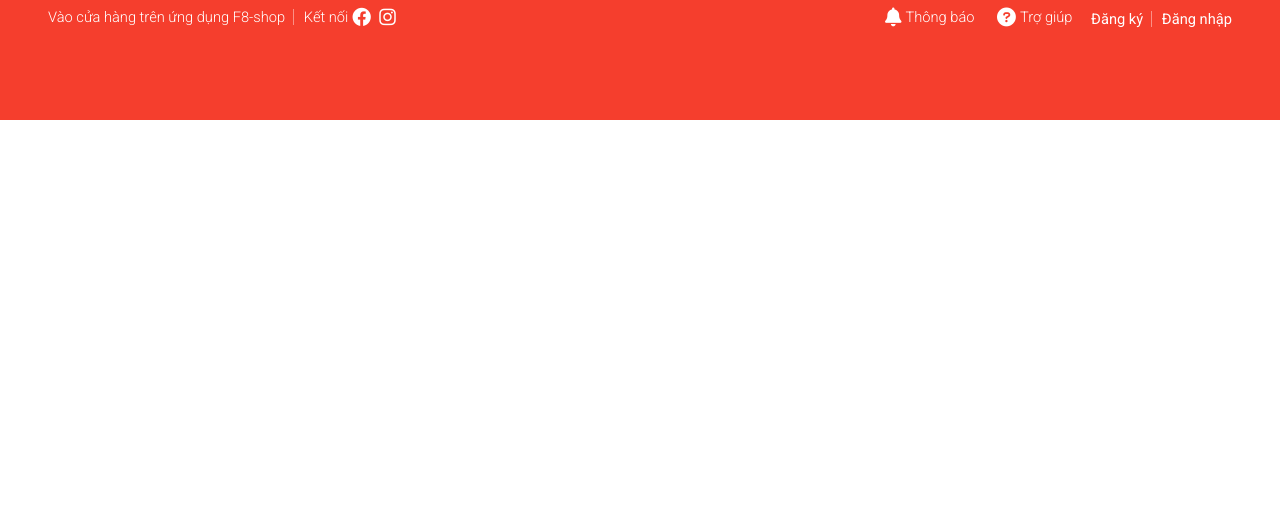
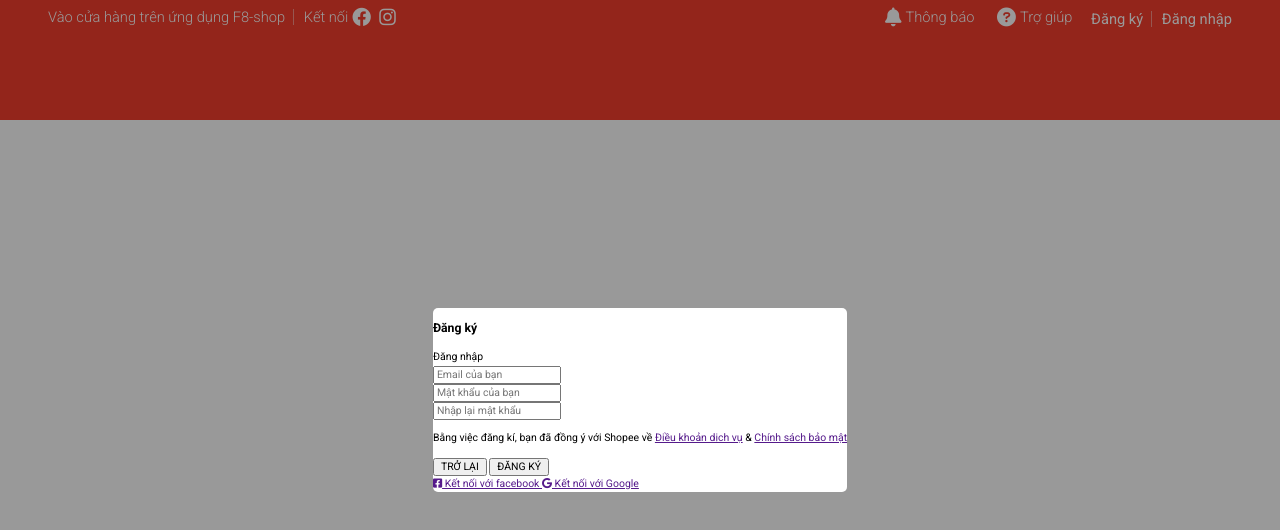
Before and after one commit to xuanhuyonline/demo-shopee, a plain HTML site: page index.html in a window 1280 px wide. Drawn offline with nearby package versions, Linux system fonts and the light colour scheme.

Commit message:
upload form dk

```diff
--- a/assets/css/base.css
+++ b/assets/css/base.css
@@ -46,3 +46,33 @@ html {
 }
 
 /* Giúp cho hình QR hiện ra từ từ */
+
+/* Modal */
+.modal {
+    position: fixed;
+    top: 0;
+    right: 0;
+    bottom: 0;
+    left: 0;
+    display: flex;
+}
+
+.modal__overlay {
+    position: absolute;
+    width: 100%;
+    height: 100%;
+    background-color: rgba(0, 0, 0, 0.4);
+    /* lớp phủ mờ form dk*/
+}
+
+.modal__body {
+    background-color: var(--white-color);
+    margin: auto;
+    position: relative;
+    z-index: 1;
+    border-radius: 5px;
+
+}
+
+/* mặc đinh z-index bằng 0 */
+/* z-index: 1; lớn hơn 0 nên nằm trên */
--- a/index.html
+++ b/index.html
@@ -114,5 +114,58 @@
 
         </footer>
     </div>
+
+    <!-- Modal layout -->
+    <div class="modal">
+        <div class="modal__overlay"></div>
+
+        <div class="modal__body">
+            <div class="modal__inner">
+                <!-- Authen form -->
+                <div class="auth-form">
+                    <div class="auth-form__header">
+                        <h3 class="auth-form_heading">Đăng ký</h3>
+                        <span class="auth-form__switch-btn">Đăng nhập</span>
+                    </div>
+
+                    <div class="auth-form__form">
+                        <div class="auth-form__group">
+                            <input type="text" class="auth-form__input" placeholder="Email của bạn">
+                        </div>
+                        <div class="auth-form__group">
+                            <input type="password" class="auth-form__input" placeholder="Mật khẩu của bạn">
+                        </div>
+                        <div class="auth-form__group">
+                            <input type="password" class="auth-form__input" placeholder="Nhập lại mật khẩu">
+                        </div>
+                    </div>
+
+                    <div class="auth-form_aside">
+                        <p class="auth-form__policy-text">
+                            Bằng việc đăng kí, bạn đã đồng ý với Shopee về
+                            <a href="" class="auth-form__policy-link">Điều khoản dịch vụ</a> &
+                            <a href="" class="auth-form__policy-link">Chính sách bảo mật</a>
+                        </p>
+                    </div>
+
+                    <div class="auth-form__controls">
+                        <button class="btn">TRỞ LẠI</button>
+                        <button class="btn btn--primary">ĐĂNG KÝ</button>
+                    </div>
+
+                   <div class="auth-form__socials">
+                        <a href="" class="btn btn--with-icon">
+                            <i class="fa-brands fa-square-facebook"></i>
+                            Kết nối với facebook
+                        </a>
+                        <a href="" class="btn btn--with-icon">
+                            <i class="fa-brands fa-google"></i>
+                            Kết nối với Google
+                        </a>
+                   </div>
+                </div>
+            </div>
+        </div>
+    </div>
 </body>
 </html>
```
